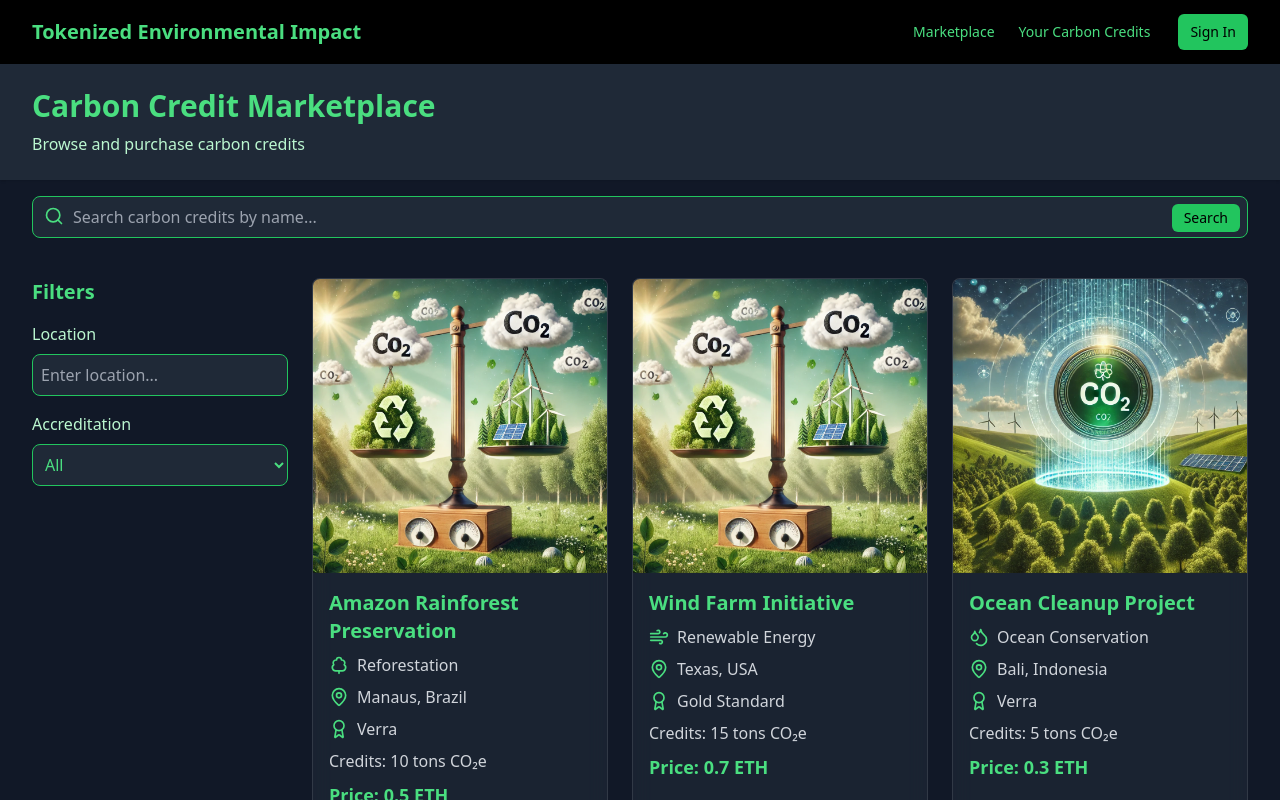
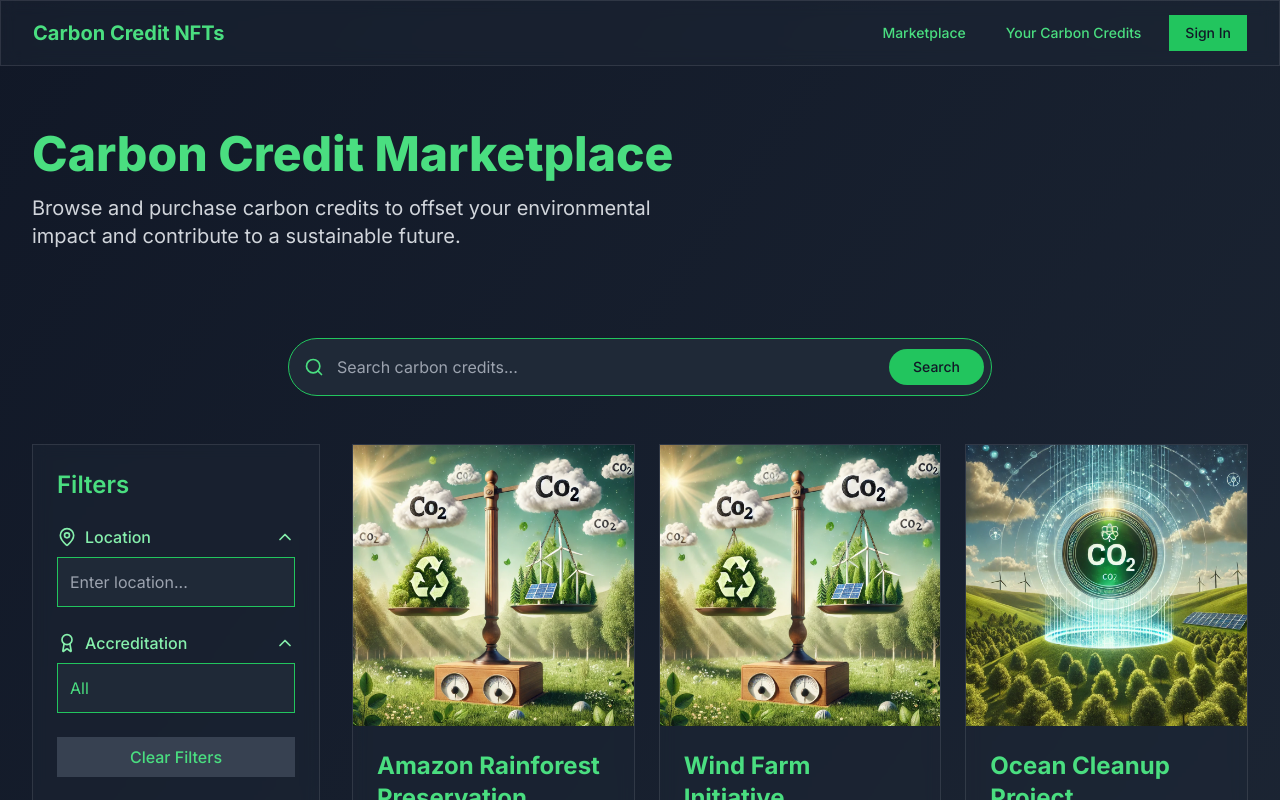
Before and after one commit to albertulll/0x4d, a Next.js app: page / in a window 1280 px wide. Shown: the top 800 px of the page. Built offline with nearby package versions, Linux system fonts and the light colour scheme.

Commit message:
Modern looking

```diff
--- a/package.json
+++ b/package.json
@@ -10,6 +10,7 @@
   },
   "dependencies": {
     "@heroicons/react": "^2.1.1",
+    "alchemy-sdk": "^3.5.2",
     "clsx": "^2.1.0",
     "lucide-react": "^0.475.0",
     "next": "14.1.0",
--- a/src/app/components/FilterSidebar.tsx
+++ b/src/app/components/FilterSidebar.tsx
@@ -1,6 +1,7 @@
 "use client"
 
 import { useState, useEffect } from "react"
+import { ChevronDown, MapPin, Award } from "lucide-react"
 
 interface FilterSidebarProps {
   onFilterChange: (filters: { location: string; accreditation: string }) => void
@@ -9,36 +10,64 @@ interface FilterSidebarProps {
 export default function FilterSidebar({ onFilterChange }: FilterSidebarProps) {
   const [location, setLocation] = useState("")
   const [accreditation, setAccreditation] = useState("")
+  const [isLocationOpen, setIsLocationOpen] = useState(true)
+  const [isAccreditationOpen, setIsAccreditationOpen] = useState(true)
 
   useEffect(() => {
     onFilterChange({ location, accreditation })
   }, [location, accreditation, onFilterChange])
 
   return (
-    <div className="w-64 mr-6">
-      <h2 className="text-xl font-semibold text-green-400 mb-4">Filters</h2>
-      <div className="mb-4">
-        <label htmlFor="location" className="block text-green-200 mb-2">
+    <div className="w-72 mr-8 glass-effect p-6 rounded-lg animate-fade-in">
+      <h2 className="text-2xl font-semibold text-green-400 mb-6">Filters</h2>
+
+      <div className="mb-6">
+        <button
+          className="flex items-center justify-between w-full text-left text-green-300 font-medium mb-2"
+          onClick={() => setIsLocationOpen(!isLocationOpen)}
+        >
+          <span className="flex items-center">
+            <MapPin className="w-5 h-5 mr-2" />
             Location
-        </label>
+          </span>
+          <ChevronDown
+            className={`w-5 h-5 transition-transform duration-300 ${isLocationOpen ? "transform rotate-180" : ""}`}
+          />
+        </button>
+        {isLocationOpen && (
+          <div className="mt-2 transition-all duration-300 ease-in-out">
             <input
               type="text"
               id="location"
               value={location}
               onChange={(e) => setLocation(e.target.value)}
-          className="w-full p-2 rounded-lg bg-gray-800 text-green-400 border border-green-500 focus:outline-none focus:ring-2 focus:ring-green-500"
+              className="w-full p-3 rounded-md bg-gray-800 text-green-400 border border-green-500 focus:outline-none focus:ring-2 focus:ring-green-500 transition-all duration-300"
               placeholder="Enter location..."
             />
           </div>
-      <div className="mb-4">
-        <label htmlFor="accreditation" className="block text-green-200 mb-2">
+        )}
+      </div>
+
+      <div className="mb-6">
+        <button
+          className="flex items-center justify-between w-full text-left text-green-300 font-medium mb-2"
+          onClick={() => setIsAccreditationOpen(!isAccreditationOpen)}
+        >
+          <span className="flex items-center">
+            <Award className="w-5 h-5 mr-2" />
             Accreditation
-        </label>
+          </span>
+          <ChevronDown
+            className={`w-5 h-5 transition-transform duration-300 ${isAccreditationOpen ? "transform rotate-180" : ""}`}
+          />
+        </button>
+        {isAccreditationOpen && (
+          <div className="mt-2 transition-all duration-300 ease-in-out">
             <select
               id="accreditation"
               value={accreditation}
               onChange={(e) => setAccreditation(e.target.value)}
-          className="w-full p-2 rounded-lg bg-gray-800 text-green-400 border border-green-500 focus:outline-none focus:ring-2 focus:ring-green-500"
+              className="w-full p-3 rounded-md bg-gray-800 text-green-400 border border-green-500 focus:outline-none focus:ring-2 focus:ring-green-500 transition-all duration-300 appearance-none"
             >
               <option value="">All</option>
               <option value="Verra">Verra</option>
@@ -46,6 +75,18 @@ export default function FilterSidebar({ onFilterChange }: FilterSidebarProps) {
               <option value="ACR">ACR Carbon</option>
             </select>
           </div>
+        )}
+      </div>
+
+      <button
+        onClick={() => {
+          setLocation("")
+          setAccreditation("")
+        }}
+        className="w-full bg-gray-700 text-green-400 font-medium py-2 px-4 rounded-md hover:bg-gray-600 transition-colors duration-300"
+      >
+        Clear Filters
+      </button>
     </div>
   )
 }
--- a/src/app/components/NFTCard.tsx
+++ b/src/app/components/NFTCard.tsx
@@ -1,6 +1,6 @@
 "use client"
 import Image from "next/image"
-import { Leaf, Wind, Droplets, Sprout, TreeDeciduous, Sun, MapPin, Award } from "lucide-react"
+import { Leaf, Wind, Droplets, Sprout, TreeDeciduous, Sun, MapPin, Award, Hash } from "lucide-react"
 
 interface CarbonCreditNFT {
   id: number
@@ -11,6 +11,7 @@ interface CarbonCreditNFT {
   projectType: string
   location: string
   accreditedBy: string
+  nftAddress: string // New field
 }
 
 interface NFTCardProps {
@@ -30,7 +31,7 @@ export default function NFTCard({ nft }: NFTCardProps) {
   const Icon = projectTypeIcons[nft.projectType as keyof typeof projectTypeIcons] || Leaf
 
   return (
-    <div className="relative bg-glass rounded-lg overflow-hidden border border-green-500 transition-all duration-300 hover:shadow-lg hover:shadow-green-500/50 flex flex-col h-full">
+    <div className="glass-effect rounded-lg overflow-hidden transition-all duration-300 hover:shadow-lg hover:shadow-green-500/20 flex flex-col h-full">
       <div className="relative aspect-square">
         <Image
           src={nft.image || "/placeholder.svg"}
@@ -40,28 +41,34 @@ export default function NFTCard({ nft }: NFTCardProps) {
           className="object-cover transition-transform duration-300 ease-in-out hover:scale-105"
         />
       </div>
-      <div className="p-4 flex-grow flex flex-col">
-        <h2 className="text-xl font-semibold text-green-400 mb-2">{nft.title}</h2>
-        <div className="flex items-center mb-2">
+      <div className="p-6 flex-grow flex flex-col">
+        <h2 className="text-2xl font-bold text-green-400 mb-4">{nft.title}</h2>
+        <div className="flex items-center mb-3">
           <Icon className="w-5 h-5 text-green-400 mr-2" />
           <span className="text-gray-300">{nft.projectType}</span>
         </div>
-        <div className="flex items-center mb-2">
+        <div className="flex items-center mb-3">
           <MapPin className="w-5 h-5 text-green-400 mr-2" />
           <span className="text-gray-300">{nft.location}</span>
         </div>
-        <div className="flex items-center mb-2">
+        <div className="flex items-center mb-3">
           <Award className="w-5 h-5 text-green-400 mr-2" />
           <span className="text-gray-300">{nft.accreditedBy}</span>
         </div>
-        <p className="text-gray-300 mb-2">Credits: {nft.creditAmount} tons CO₂e</p>
-        <p className="text-green-400 font-semibold mb-2 text-lg">Price: {nft.price}</p>
+        <div className="flex items-center mb-3">
+          <Hash className="w-5 h-5 text-green-400 mr-2" />
+          <span className="text-gray-300 text-sm truncate" title={nft.nftAddress}>
+            {nft.nftAddress}
+          </span>
+        </div>
+        <p className="text-gray-300 mb-4">Credits: {nft.creditAmount} tons CO₂e</p>
+        <p className="text-green-400 font-semibold mb-4 text-xl">Price: {nft.price}</p>
         <div className="mt-auto">
           <button
-            className="w-full bg-primary text-primary-foreground font-semibold py-2 px-4 rounded hover:bg-primary/90 transition-all duration-300"
+            className="w-full bg-green-500 text-gray-900 font-semibold py-3 px-4 rounded-md hover:bg-green-400 transition-colors duration-300"
             onClick={() => console.log(`Buying ${nft.creditAmount} credits from ${nft.title}`)}
           >
-            Buy
+            Buy Now
           </button>
         </div>
       </div>
--- a/src/app/components/SearchBar.tsx
+++ b/src/app/components/SearchBar.tsx
@@ -16,19 +16,19 @@ export default function SearchBar({ onSearch }: SearchBarProps) {
   }
 
   return (
-    <form onSubmit={handleSearch} className="max-w-7xl mx-auto py-4 px-4 sm:px-6 lg:px-8">
+    <form onSubmit={handleSearch} className="max-w-3xl mx-auto py-6 px-4 sm:px-6 lg:px-8">
       <div className="relative">
         <input
           type="text"
-          placeholder="Search carbon credits by name..."
+          placeholder="Search carbon credits..."
           value={searchTerm}
           onChange={(e) => setSearchTerm(e.target.value)}
-          className="w-full p-2 pl-10 rounded-lg bg-gray-800 text-green-400 border border-green-500 focus:outline-none focus:ring-2 focus:ring-green-500"
+          className="w-full p-4 pl-12 rounded-full bg-gray-800 text-green-400 border border-green-500 focus:outline-none focus:ring-2 focus:ring-green-500 transition-all duration-300"
         />
-        <Search className="absolute left-3 top-2.5 h-5 w-5 text-green-400" />
+        <Search className="absolute left-4 top-1/2 transform -translate-y-1/2 h-5 w-5 text-green-400" />
         <button
           type="submit"
-          className="absolute right-2 top-2 bg-green-500 text-black px-3 py-1 rounded-md text-sm font-medium"
+          className="absolute right-2 top-1/2 transform -translate-y-1/2 bg-green-500 text-gray-900 px-6 py-2 rounded-full text-sm font-medium hover:bg-green-400 transition-colors duration-300"
         >
           Search
         </button>
--- a/src/app/globals.css
+++ b/src/app/globals.css
@@ -4,49 +4,29 @@
 
 @layer base {
   :root {
-    --background: 20 14% 4%;
-    --foreground: 60 9.1% 97.8%;
-    --card: 20 14% 4%;
-    --card-foreground: 60 9.1% 97.8%;
-    --popover: 20 14% 4%;
-    --popover-foreground: 60 9.1% 97.8%;
+    --background: 222.2 84% 4.9%;
+    --foreground: 210 40% 98%;
+    --card: 222.2 84% 4.9%;
+    --card-foreground: 210 40% 98%;
+    --popover: 222.2 84% 4.9%;
+    --popover-foreground: 210 40% 98%;
     --primary: 142.1 70.6% 45.3%;
     --primary-foreground: 144.9 80.4% 10%;
-    --secondary: 12 6.5% 15.1%;
-    --secondary-foreground: 60 9.1% 97.8%;
-    --muted: 12 6.5% 15.1%;
-    --muted-foreground: 24 5.4% 63.9%;
-    --accent: 12 6.5% 15.1%;
-    --accent-foreground: 60 9.1% 97.8%;
+    --secondary: 217.2 32.6% 17.5%;
+    --secondary-foreground: 210 40% 98%;
+    --muted: 217.2 32.6% 17.5%;
+    --muted-foreground: 215 20.2% 65.1%;
+    --accent: 217.2 32.6% 17.5%;
+    --accent-foreground: 210 40% 98%;
     --destructive: 0 62.8% 30.6%;
-    --destructive-foreground: 60 9.1% 97.8%;
-    --border: 12 6.5% 15.1%;
-    --input: 12 6.5% 15.1%;
-    --ring: 142.1 70.6% 45.3%;
-    --radius: 0.5rem;
-  }
-
-  .dark {
-    --background: 20 14% 4%;
-    --foreground: 60 9.1% 97.8%;
-    --card: 20 14% 4%;
-    --card-foreground: 60 9.1% 97.8%;
-    --popover: 20 14% 4%;
-    --popover-foreground: 60 9.1% 97.8%;
-    --primary: 142.1 70.6% 45.3%;
-    --primary-foreground: 144.9 80.4% 10%;
-    --secondary: 12 6.5% 15.1%;
-    --secondary-foreground: 60 9.1% 97.8%;
-    --muted: 12 6.5% 15.1%;
-    --muted-foreground: 24 5.4% 63.9%;
-    --accent: 12 6.5% 15.1%;
-    --accent-foreground: 60 9.1% 97.8%;
-    --destructive: 0 62.8% 30.6%;
-    --destructive-foreground: 60 9.1% 97.8%;
-    --border: 12 6.5% 15.1%;
-    --input: 12 6.5% 15.1%;
+    --destructive-foreground: 210 40% 98%;
+    --border: 217.2 32.6% 17.5%;
+    --input: 217.2 32.6% 17.5%;
     --ring: 142.1 70.6% 45.3%;
   }
+}
+
+@layer base {
   * {
     @apply border-border;
   }
@@ -55,22 +35,29 @@
   }
 }
 
-/* Add smooth transitions for hover effects */
-.transition-all {
-  transition-property: all;
-  transition-timing-function: cubic-bezier(0.4, 0, 0.2, 1);
-  transition-duration: 150ms;
+@layer utilities {
+  .text-balance {
+    text-wrap: balance;
+  }
 }
 
-/* Add a subtle hover effect for buttons */
-button:hover {
-  transform: translateY(-1px);
-  box-shadow: 0 4px 6px -1px rgba(0, 0, 0, 0.1), 0 2px 4px -1px rgba(0, 0, 0, 0.06);
+.animate-fade-in {
+  animation: fadeIn 0.5s ease-out;
 }
 
-/* Add a glass-like effect for card backgrounds */
-.bg-glass {
-  background: rgba(31, 41, 55, 0.7);
-  backdrop-filter: blur(10px);
+@keyframes fadeIn {
+  from {
+    opacity: 0;
+    transform: translateY(10px);
+  }
+  to {
+    opacity: 1;
+    transform: translateY(0);
+  }
+}
+
+.glass-effect {
+  background: rgba(31, 41, 55, 0.4);
+  backdrop-filter: blur(8px);
   border: 1px solid rgba(255, 255, 255, 0.1);
 }
--- a/src/app/layout.tsx
+++ b/src/app/layout.tsx
@@ -1,8 +1,13 @@
-import './globals.css'
+import type { Metadata } from "next"
+import { Inter } from "next/font/google"
+import "./globals.css"
+import type React from "react" // Import React
 
-export const metadata = {
-  title: 'Next.js',
-  description: 'Generated by Next.js',
+const inter = Inter({ subsets: ["latin"] })
+
+export const metadata: Metadata = {
+  title: "Carbon Credit NFT Marketplace",
+  description: "Buy, sell, and manage carbon credit NFTs",
 }
 
 export default function RootLayout({
@@ -12,7 +17,7 @@ export default function RootLayout({
 }) {
   return (
     <html lang="en">
-      <body>{children}</body>
+      <body className={`${inter.className} bg-gradient-to-br from-gray-900 to-gray-800 min-h-screen`}>{children}</body>
     </html>
   )
 }
--- a/src/app/page.tsx
+++ b/src/app/page.tsx
@@ -14,40 +14,46 @@ export default function Home() {
   })
 
   return (
-    <main className="min-h-screen bg-gray-900">
-      <nav className="bg-black shadow">
+    <main className="min-h-screen">
+      <nav className="glass-effect sticky top-0 z-10">
         <div className="max-w-7xl mx-auto px-4 sm:px-6 lg:px-8">
           <div className="flex items-center justify-between h-16">
             <div className="flex items-center">
               <Link href="/" className="text-green-400 text-xl font-bold">
-              Tokenized Environmental Impact
+                Carbon Credit NFTs
               </Link>
             </div>
-            <div className="flex items-center">
-              <Link href="/" className="text-green-400 hover:text-green-300 px-3 py-2 rounded-md text-sm font-medium">
+            <div className="flex items-center space-x-4">
+              <Link
+                href="/"
+                className="text-green-400 hover:text-green-300 px-3 py-2 rounded-md text-sm font-medium transition-colors duration-200"
+              >
                 Marketplace
               </Link>
               <Link
                 href="/your-credits"
-                className="text-green-400 hover:text-green-300 px-3 py-2 rounded-md text-sm font-medium"
+                className="text-green-400 hover:text-green-300 px-3 py-2 rounded-md text-sm font-medium transition-colors duration-200"
               >
                 Your Carbon Credits
               </Link>
-              <button className="bg-green-500 text-black hover:bg-green-600 px-3 py-2 rounded-md text-sm font-medium ml-4">
+              <button className="bg-green-500 text-gray-900 hover:bg-green-400 px-4 py-2 rounded-md text-sm font-medium transition-colors duration-200">
                 Sign In
               </button>
             </div>
           </div>
         </div>
       </nav>
-      <header className="bg-gray-800 shadow">
-        <div className="max-w-7xl mx-auto py-6 px-4 sm:px-6 lg:px-8">
-          <h1 className="text-3xl font-bold text-green-400">Carbon Credit Marketplace</h1>
-          <p className="mt-2 text-green-200">Browse and purchase carbon credits</p>
+      <header className="py-16 px-4 sm:px-6 lg:px-8 animate-fade-in">
+        <div className="max-w-7xl mx-auto">
+          <h1 className="text-5xl font-extrabold text-green-400 mb-4 text-balance">Carbon Credit Marketplace</h1>
+          <p className="text-xl text-gray-300 max-w-2xl">
+            Browse and purchase carbon credits to offset your environmental impact and contribute to a sustainable
+            future.
+          </p>
         </div>
       </header>
       <SearchBar onSearch={setSearchTerm} />
-      <div className="flex max-w-7xl mx-auto py-6 sm:px-6 lg:px-8">
+      <div className="flex max-w-7xl mx-auto py-6 px-4 sm:px-6 lg:px-8">
         <FilterSidebar onFilterChange={setFilters} />
         <NFTGallery searchTerm={searchTerm} filters={filters} />
       </div>
--- a/src/app/your-credits/page.tsx
+++ b/src/app/your-credits/page.tsx
@@ -13,8 +13,8 @@ export default function YourCredits() {
   })
 
   return (
-    <main className="min-h-screen bg-gray-900">
-      <nav className="bg-black shadow">
+    <main className="min-h-screen">
+      <nav className="glass-effect sticky top-0 z-10">
         <div className="max-w-7xl mx-auto px-4 sm:px-6 lg:px-8">
           <div className="flex items-center justify-between h-16">
             <div className="flex items-center">
@@ -22,31 +22,36 @@ export default function YourCredits() {
                 Carbon Credit NFTs
               </Link>
             </div>
-            <div className="flex items-center">
-              <Link href="/" className="text-green-400 hover:text-green-300 px-3 py-2 rounded-md text-sm font-medium">
+            <div className="flex items-center space-x-4">
+              <Link
+                href="/"
+                className="text-green-400 hover:text-green-300 px-3 py-2 rounded-md text-sm font-medium transition-colors duration-200"
+              >
                 Marketplace
               </Link>
               <Link
                 href="/your-credits"
-                className="text-green-400 hover:text-green-300 px-3 py-2 rounded-md text-sm font-medium"
+                className="text-green-400 hover:text-green-300 px-3 py-2 rounded-md text-sm font-medium transition-colors duration-200"
               >
                 Your Carbon Credits
               </Link>
-              <button className="bg-green-500 text-black hover:bg-green-600 px-3 py-2 rounded-md text-sm font-medium ml-4">
+              <button className="bg-green-500 text-gray-900 hover:bg-green-400 px-4 py-2 rounded-md text-sm font-medium transition-colors duration-200">
                 Sign In
               </button>
             </div>
           </div>
         </div>
       </nav>
-      <header className="bg-gray-800 shadow">
-        <div className="max-w-7xl mx-auto py-6 px-4 sm:px-6 lg:px-8">
-          <h1 className="text-3xl font-bold text-green-400">Your Carbon Credits</h1>
-          <p className="mt-2 text-green-200">Manage and redeem your carbon credits</p>
+      <header className="py-16 px-4 sm:px-6 lg:px-8 animate-fade-in">
+        <div className="max-w-7xl mx-auto">
+          <h1 className="text-5xl font-extrabold text-green-400 mb-4 text-balance">Your Carbon Credits</h1>
+          <p className="text-xl text-gray-300 max-w-2xl">
+            Manage and redeem your carbon credits to make a positive impact on the environment.
+          </p>
         </div>
       </header>
       <SearchBar onSearch={setSearchTerm} />
-      <div className="flex max-w-7xl mx-auto py-6 sm:px-6 lg:px-8">
+      <div className="flex max-w-7xl mx-auto py-6 px-4 sm:px-6 lg:px-8">
         <FilterSidebar onFilterChange={setFilters} />
         <YourNFTGallery searchTerm={searchTerm} filters={filters} />
       </div>
```
Also changed, not shown: src/app/components/NFTGallery.tsx (+7 -1 lines), 1 other file (tests, documents, lock files or other folders). Lines whose indentation alone changed are shown as unchanged.
